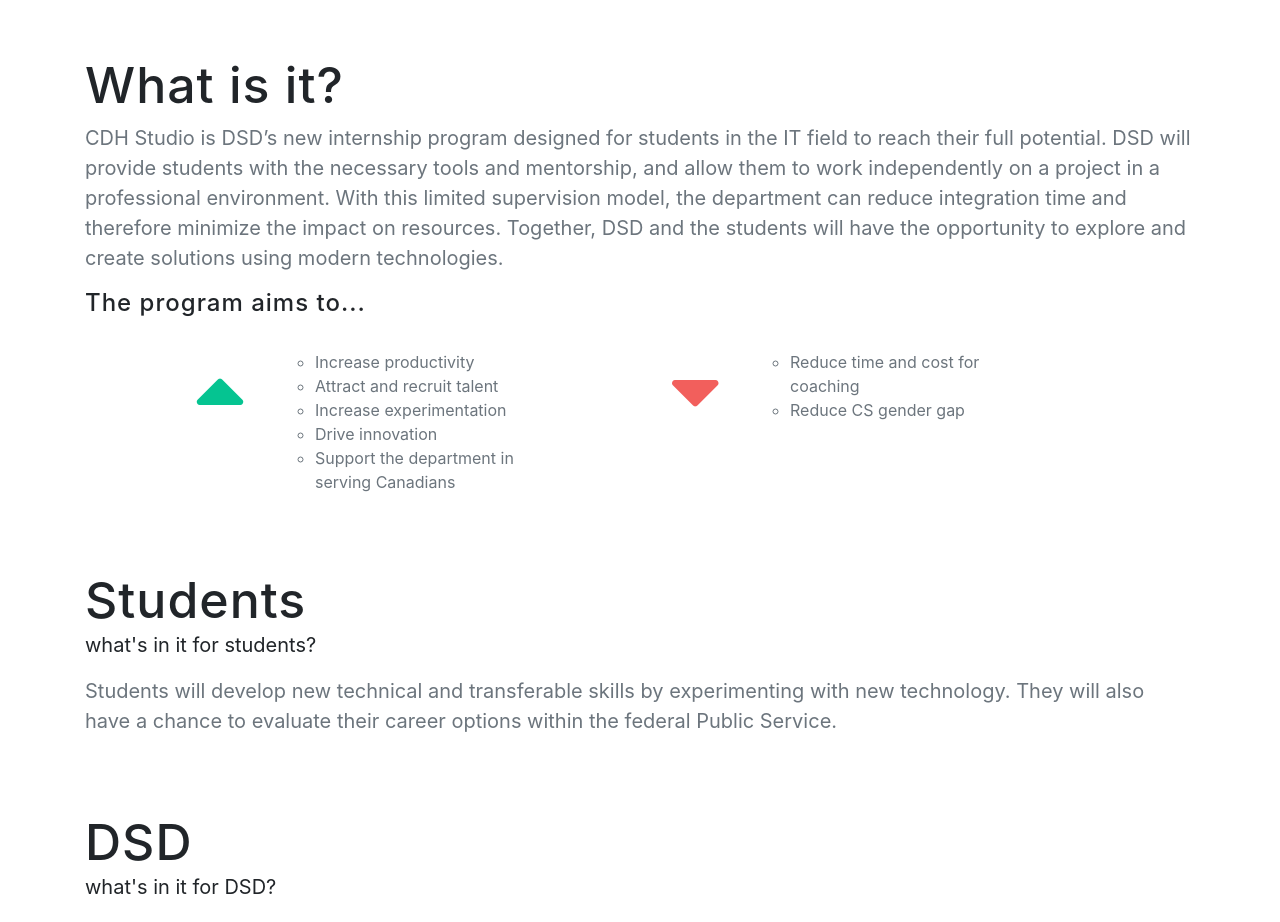
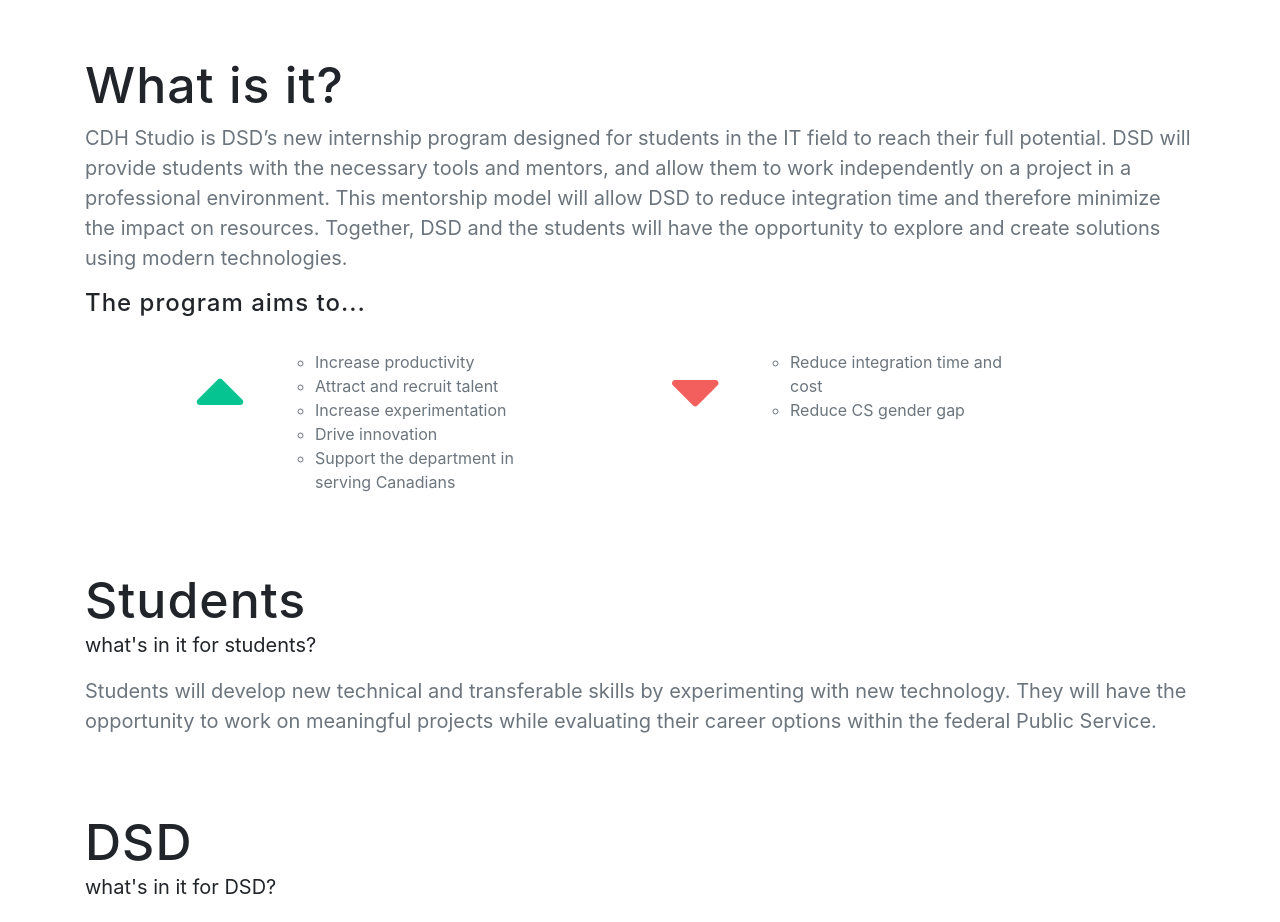
Before and after one commit to CDH-Studio/cdh-website-external, a website with bundled scripts: page index.html in a window 1280 px wide. Shown: the part 1120-2042 px from the top of the page. Built offline with nearby package versions, Linux system fonts and the light colour scheme; a web font is replaced by a local one.

Commit message:
minor typos #2

```diff
--- a/index.html
+++ b/index.html
@@ -133,7 +133,7 @@
         <div class="row">
           <div class="col-lg-12">
             <h2>What is it?</h2>
-            <p class="text-muted">CDH Studio is DSD’s new internship program designed for students in the IT field to reach their full potential. DSD will provide students with the necessary tools and mentorship, and allow them to work independently on a project in a professional environment. With this limited supervision model, the department can reduce integration time and therefore minimize the impact on resources. Together, DSD and the students will have the opportunity to explore and create solutions using modern technologies.</p>
+            <p class="text-muted">CDH Studio is DSD’s new internship program designed for students in the IT field to reach their full potential. DSD will provide students with the necessary tools and mentors, and allow them to work independently on a project in a professional environment. This mentorship model will allow DSD to reduce integration time and therefore minimize the impact on resources. Together, DSD and the students will have the opportunity to explore and create solutions using modern technologies.</p>
 
             <h4>The program aims to...</h4>
             <br>
@@ -158,7 +158,7 @@
           </div>
           <div class="col-9 col-md-3 Aligner-item text-muted">
             <ul>
-              <li>Reduce time and cost for coaching </li>
+              <li>Reduce integration time and cost </li>
               <li>Reduce CS gender gap</li>
             </ul>
           </div>
@@ -174,7 +174,7 @@
             <p class=" mb-3">what's in it for students?</p>
           </div>
           <div class="col-lg-12">
-            <p class="text-muted">Students will develop new technical and transferable skills by experimenting with new technology.  They will also have a chance to evaluate their career options within the federal Public Service.</p>
+            <p class="text-muted">Students will develop new technical and transferable skills by experimenting with new technology.  They will have the opportunity to work on meaningful projects while evaluating their career options within the federal Public Service.</p>
           </div>
         </div>
       </div>
```
